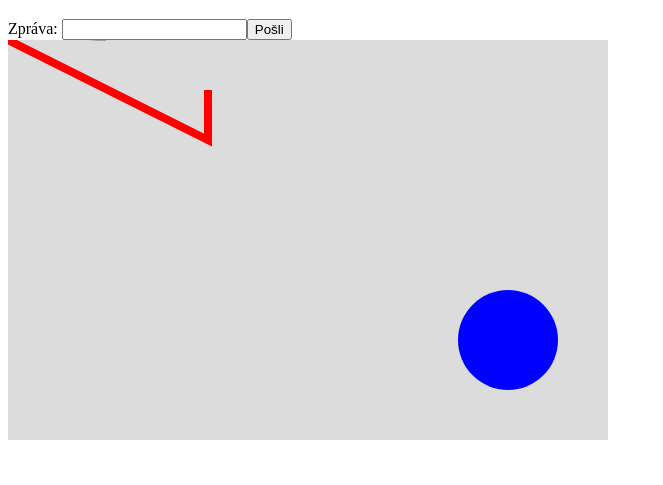
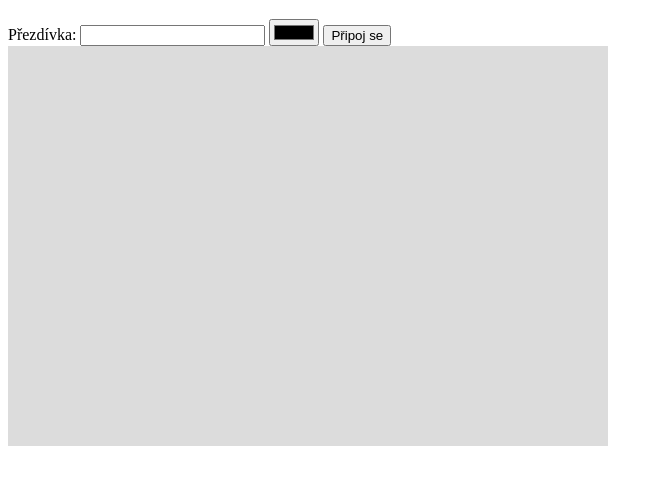
Before and after one commit to lsvejdag8mb/kresleni, a website: page index.html in a window 1280 px wide. Shown: the part 61-546 px from the top of the page, without its empty margins (0-663 px from the left). Drawn offline with Linux system fonts and the light colour scheme.

Commit message:
více hráčů online

```diff
--- a/index.html
+++ b/index.html
@@ -4,46 +4,11 @@
     <meta charset="UTF-8">
     <title>Kreslení</title>
     <script>
-        const WS_HOST = "ws://" + window.location.hostname + ((window.location.port) ? ":" + window.location.port : "");
-        let img = new Image();
-        img.src = "http://dl.damto.cz/mimon.png";
+        const HOST = window.location.protocol + "//" + window.location.hostname + ((window.location.port) ? ":" + window.location.port : "");
+        const WS_HOST = HOST.replace("http://","ws://").replace("https://","wss://");
         let cnv,ctx;
-        let xImg = 300;
-        let yImg = 200;
-        let wImg = 50;
-        let hImg = 50;
-        let rotaceImg = 0;
-        function puntik(x,y) {
-            ctx.beginPath();
-            ctx.fillStyle = "yellow";
-            ctx.arc(x, y, 2, 0, 2*Math.PI);
-            ctx.fill();
-        }
         function kresli() {
             ctx.clearRect(0,0,cnv.width,cnv.height);
-
-            ctx.beginPath();
-            ctx.lineWidth = 8;
-            ctx.strokeStyle = "red";
-            ctx.moveTo(0, 0);
-            ctx.lineTo(200, 100);
-            ctx.lineTo(200, 50);
-            ctx.stroke();
-
-            //mic
-            mic.x = mic.x + mic.rychlostX;
-            mic.y = mic.y + mic.rychlostY;
-            //kontrola okraju
-            if (mic.x+mic.r >= cnv.width) {
-                mic.rychlostX = -1 * mic.rychlostX;
-            }
-            //TODO zbyvajici okraje
-
-            ctx.beginPath();
-            ctx.lineWidth = 2;
-            ctx.strokeStyle = "green";
-            ctx.arc(mic.x, mic.y, mic.r, 0, 2*Math.PI);
-            ctx.stroke();
 
             //postava...
             //pohyb
@@ -60,25 +25,23 @@
                 postava.y = postava.y +4;
             }
             //kontrola okraju
+            if (postava.x-postava.r < 0) {
+                postava.x = postava.r;
+            }
             if (postava.x+postava.r > cnv.width) {
                 postava.x = cnv.width - postava.r;
             }
-            //TODO zbyvajici okraje
+            if (postava.y-postava.r < 0) {
+                postava.y = postava.r;
+            }
+            if (postava.y+postava.r > cnv.height) {
+                postava.y = cnv.height - postava.r;
+            }
             //vykresleni
             ctx.beginPath();
             ctx.fillStyle = "blue";
             ctx.arc(postava.x, postava.y, postava.r, 0, 2*Math.PI);
             ctx.fill();
-
-            xImg = xImg -1;
-            yImg = yImg -1;
-            rotaceImg = rotaceImg -0.05;
-            ctx.save(); //ulozi aktualni nastaveni platna
-            ctx.translate(xImg+wImg/2, yImg+hImg/2); //posunuti stredu os do stredu obrazku
-            ctx.rotate(rotaceImg); //otoceni o konkretni uhel
-            ctx.drawImage(img, -wImg/2, -hImg/2, wImg, hImg); //pozice obrazku udava jeho levy horni roh v posunutych osach
-            puntik(0,0); //vykresluje prusecik posunutych os
-            ctx.restore(); //obnovi nastaveni platna z ulozeneho
         }
         function onKeyDown(event) {
             if (event.key === "ArrowUp") {
@@ -109,36 +72,62 @@
             }
         }
         let postava = {};
-        let mic = {};
         let connection;
         function poNacteni() {
             postava.x = 500;
             postava.y = 300;
-            postava.r = 50;
+            postava.r = 10;
             postava.moveUp = false;
             postava.moveDown = false;
             postava.moveLeft = false;
             postava.moveRight = false;
 
-            mic.x = 100;
-            mic.y = 200;
-            mic.r = 20;
-            mic.rychlostX = Math.trunc(16*Math.random())-8;
-            mic.rychlostY = Math.trunc(16*Math.random())-8;
-
             cnv = document.getElementById("platno");
             ctx = cnv.getContext("2d");
-            setInterval(kresli, 20);
 
             connection = new WebSocket(WS_HOST);
             connection.onmessage = e => {
-                console.log(e.data);
+                //console.log(e.data);
+                ctx.clearRect(0,0,cnv.width,cnv.height);
+                let hraci = JSON.parse(e.data);
+                for (let hrac of hraci) {
+                    ctx.beginPath();
+                    ctx.fillStyle = hrac.barva;
+                    ctx.arc(hrac.x, hrac.y, hrac.r, 0, 2*Math.PI);
+                    ctx.fill();
+
+                    ctx.lineWidth = 1;
+                    ctx.fillStyle = "black";
+                    ctx.font = "16px Consolas";
+                    ctx.fillText(hrac.jmeno, hrac.x + hrac.r, hrac.y + hrac.r);
+                }
             };
             //setInterval(posliWsZpravu, 5000);
 
         }
-        function posliWsZpravu() {
-            connection.send(document.getElementById("zprava").value);
+        function posliPosunuti() {
+            let obj = {};
+            obj.uid = uid; //podle uid pozna server, se kterym hracem ma posunout
+            obj.up = postava.moveUp;
+            obj.down = postava.moveDown;
+            obj.left = postava.moveLeft;
+            obj.right = postava.moveRight;
+            connection.send(JSON.stringify(obj));
+        }
+        let uid,tmr;
+        function pripojHrace() {
+            let prezdivka = document.getElementById("prezdivka").value;
+            let barvaHrace = document.getElementById("barva").value;
+            let url = HOST + "/novyhrac?j="+prezdivka+"&b="+barvaHrace.substr(1); //neprenasime znak # z barvy
+            fetch(url).then(function(response) {
+                response.text().then(function(text) {
+                    let obj = JSON.parse(text);
+                    uid = obj.uid;
+                    if (!tmr) {
+                        tmr = setInterval(posliPosunuti, 10);
+                    }
+                });
+            });
         }
 
     </script>
@@ -147,7 +136,9 @@
 
 <h1>Kreslení</h1>
 
-Zpráva: <input type="text" id="zprava"><input type="button" value="Pošli" onclick="posliWsZpravu()">
+Přezdívka: <input type="text" id="prezdivka">
+<input type="color" id="barva">
+<input type="button" value="Připoj se" onclick="pripojHrace()">
 <br>
 <canvas id="platno" width="600" height="400" style="background-color: gainsboro"></canvas>
 
--- a/package.json
+++ b/package.json
@@ -18,6 +18,7 @@
   "keywords": [],
   "description": "",
   "dependencies": {
+    "uniqid": "^5.2.0",
     "ws": "^7.3.0"
   }
 }
```
Also changed, not shown: app.js (+42 -5 lines), 1 other file.
